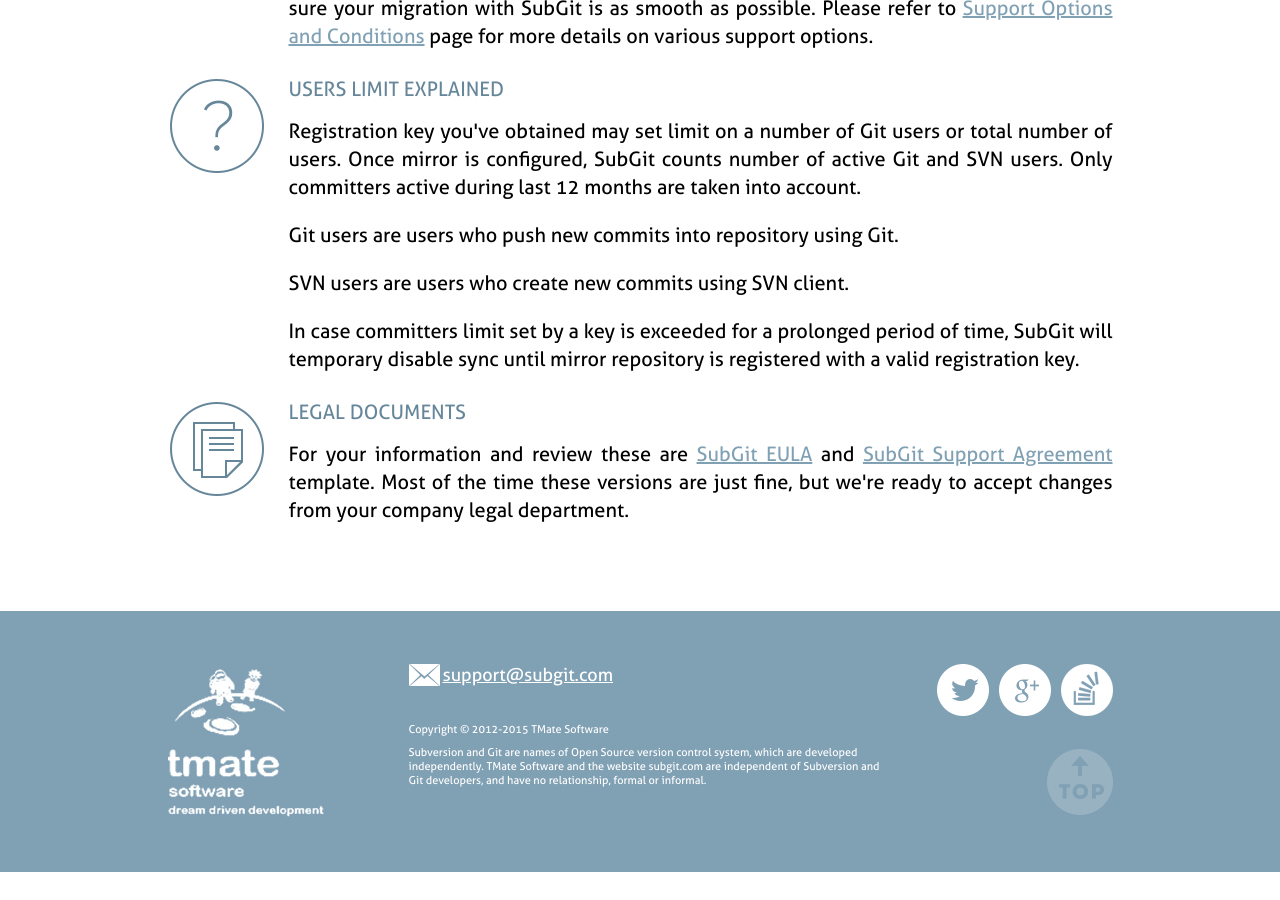
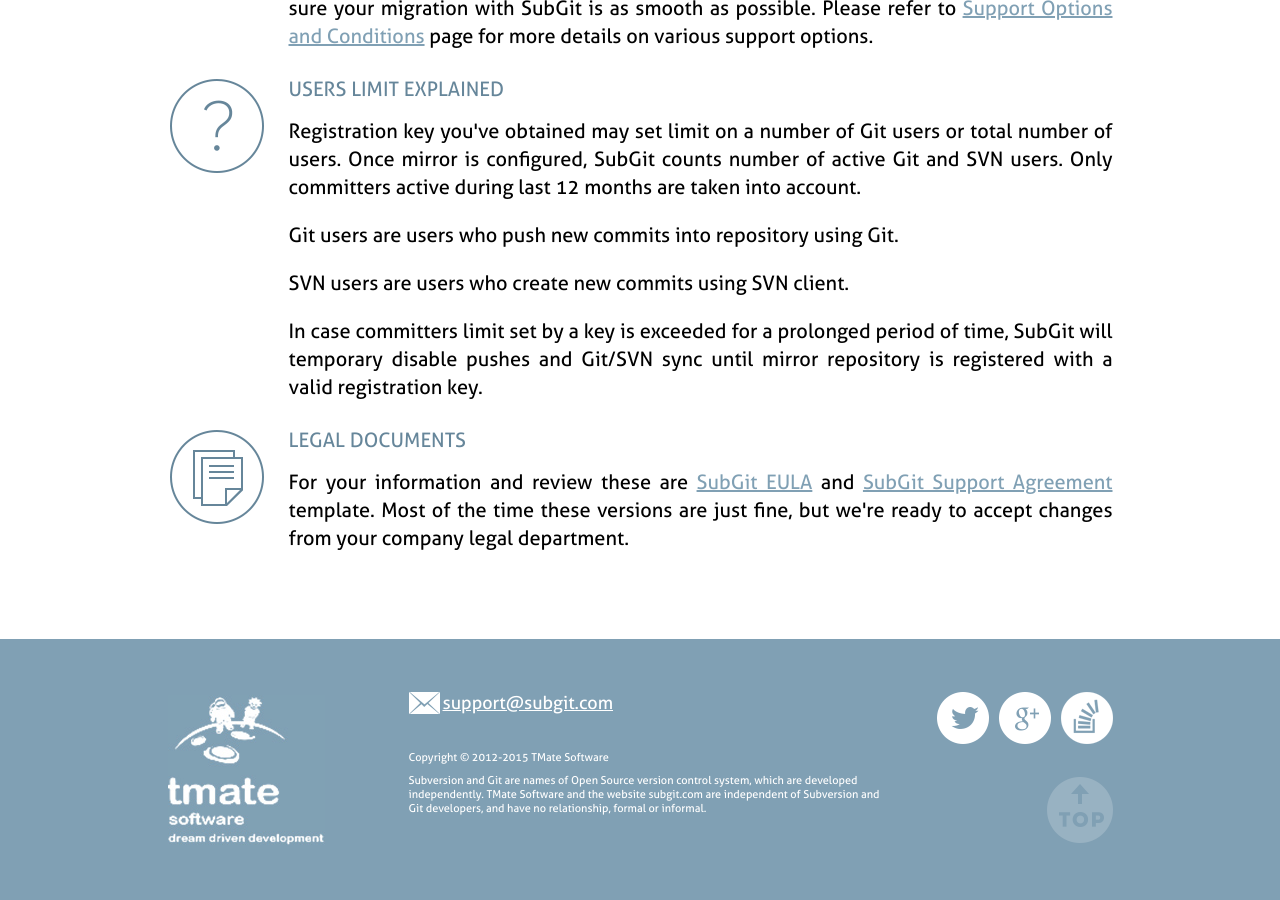
Before and after one commit to waaa/tmate.github.io, a Jekyll site: the page built from pricing.html, in a window 1280 px wide and 900 px high, scrolled down 1145 px. Built offline with Jekyll 4.4.1, drawn with Linux system fonts in a browser that asks for light colours; Markdown is read by kramdown in place of the engine named in the settings; comment, search, counter and statistics services are not loaded; before the commit the page ends 2017 px from its top, so only the background shows below that.

Commit message:
Note on pushes being disabled added.

```diff
--- a/pricing.html
+++ b/pricing.html
@@ -176,7 +176,8 @@
         <p style="padding-left: 121px; padding-top: 1em;">SVN users are users who create new commits using SVN client.</p>
 
         <p style="padding-left: 121px; padding-top: 1em;">
-          In case committers limit set by a key is exceeded for a prolonged period of time, SubGit will temporary disable sync until
+          In case committers limit set by a key is exceeded for a prolonged period of time,
+          SubGit will temporary disable pushes and Git/SVN sync until
           mirror repository is registered with a valid registration key.</p>
       </li>
       <li>
--- a/support.html
+++ b/support.html
@@ -14,7 +14,7 @@
 
 SVN users are users who create new commits using SVN client.
 
-In case committers limit set by a key is exceeded for a prolonged period of time, SubGit will temporary disable sync until mirror repository is registered with a valid registration key.
+In case committers limit set by a key is exceeded for a prolonged period of time, SubGit will temporary disable pushes and Git/SVN sync until mirror repository is registered with a valid registration key.
 
 ###Time Limited Registration (for 45 or 90 days)
 Time Limited SubGit Registration Key is valid for 45 or 90 days (depending on the key type) since the moment it has been purchased. Upgrades are free during these period of time, i.e. key remains valid for all versions of SubGit published while key is valid.
```
